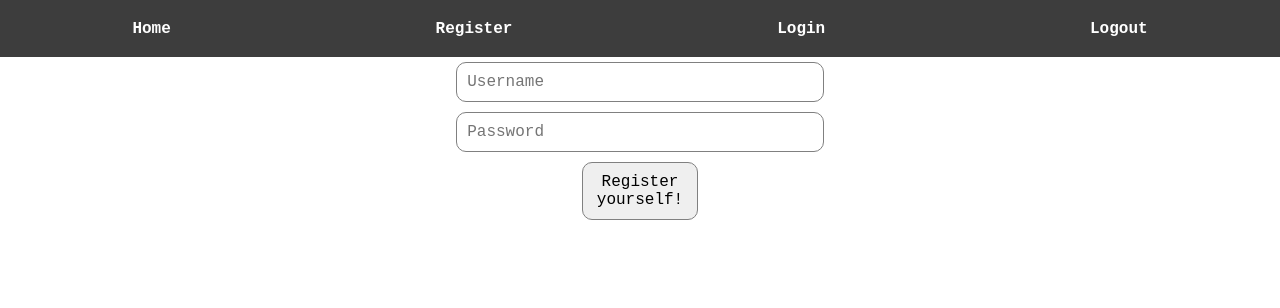
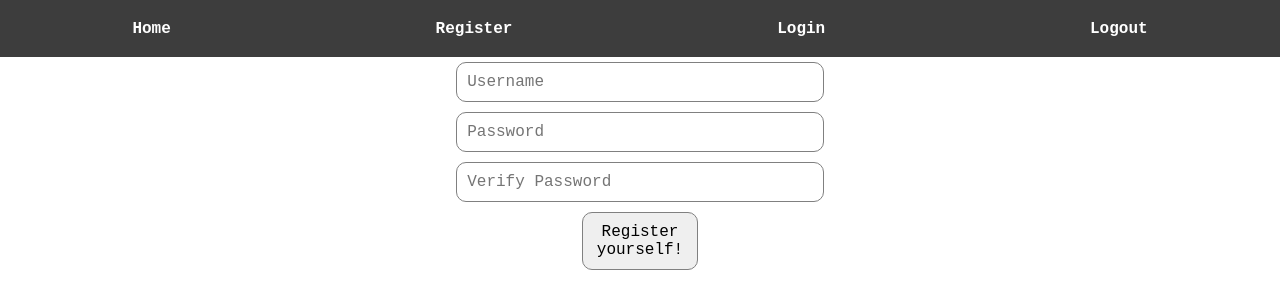
Before and after one commit to NandoTheessen/Pair-Me-LS-Winter-Hakathon-Submission, a React (Create React App) app in the folder pair-me-client/: page /register in a window 1280 px wide. Shown: the top 308 px of the page. Built offline with nearby package versions, Linux system fonts and the light colour scheme.

Commit message:
Added a new password field for verification of original password.

```diff
--- a/pair-me-client/src/components/Register.js
+++ b/pair-me-client/src/components/Register.js
@@ -42,7 +42,8 @@ class Register extends React.Component{
             <div className = 'register-container'>
             <form onSubmit={this.handleLogin}>
             <input type = 'text' name = 'username' value={this.state.username} onChange={this.handleInput} placeholder='Username'></input>
-            <input type = 'password' name = 'password' value={this.state.password} onChange={this.handleInput} placeholder='Password'></input>
+            <input type = 'password' name = 'password1' value={this.state.password1} onChange={this.handleInput} placeholder='Password'></input>
+            <input type = 'password' name = 'password2' value={this.state.password2} onChange={this.handleInput} placeholder='Verify Password'></input>
             <button type = 'submit'>Register yourself!</button>
             </form>
             </div>
```
